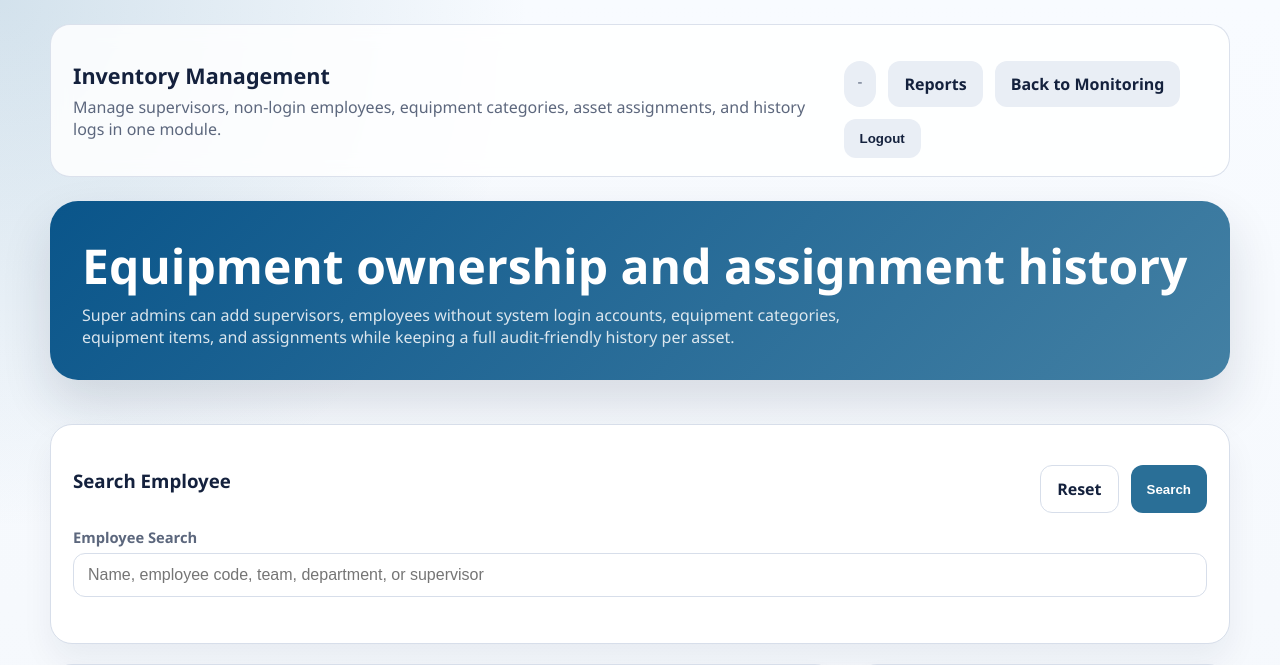
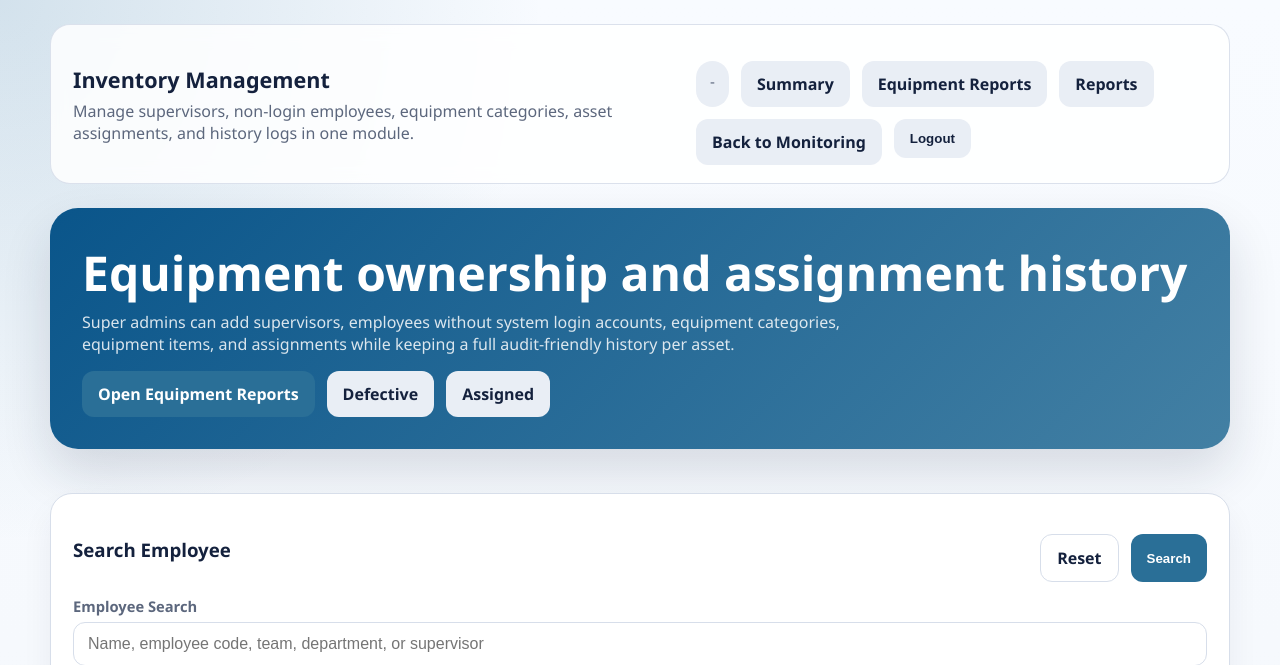
Before and after one commit to wacky004/Employee-tag-system, a Django app: template templates/inventory/dashboard.html in a window 1280 px wide. Shown: the top 665 px of the page. Run offline with Django 5.2, Linux system fonts and the light colour scheme; the template is opened without the code that fills it, so the values that code supplies are empty.

Commit message:
Add inventory navigation buttons for reports and audit log

```diff
--- a/templates/inventory/dashboard.html
+++ b/templates/inventory/dashboard.html
@@ -12,6 +12,11 @@
             </div>
             <div class="actions">
                 <div class="user-chip">{{ request.user.get_full_name|default:request.user.username }} - {{ request.user.get_role_display }}</div>
+                <a href="{% url 'inventory:summary' %}" class="button secondary">Summary</a>
+                <a href="{% url 'inventory:equipment-report-list' %}" class="button secondary">Equipment Reports</a>
+                {% if can_manage_inventory %}
+                <a href="{% url 'inventory:audit-log-list' %}" class="button secondary">Audit Log</a>
+                {% endif %}
                 <a href="{% url 'reports:center' %}" class="button secondary">Reports</a>
                 {% if request.user.role == "SUPER_ADMIN" %}
                 <a href="{% url 'accounts:super-admin-dashboard' %}" class="button secondary">Back to Super Admin</a>
@@ -28,6 +33,11 @@
         <section class="hero">
             <h2>Equipment ownership and assignment history</h2>
             <p>Super admins can add supervisors, employees without system login accounts, equipment categories, equipment items, and assignments while keeping a full audit-friendly history per asset.</p>
+            <div class="actions" style="margin-top: 16px;">
+                <a href="{% url 'inventory:equipment-report-list' %}" class="button">Open Equipment Reports</a>
+                <a href="{% url 'inventory:defective-equipment-report' %}" class="button secondary">Defective</a>
+                <a href="{% url 'inventory:assigned-equipment-report' %}" class="button secondary">Assigned</a>
+            </div>
         </section>
 
         <div class="mini-grid">
--- a/templates/inventory/summary_dashboard.html
+++ b/templates/inventory/summary_dashboard.html
@@ -12,6 +12,8 @@
             </div>
             <div class="actions">
                 <div class="user-chip">{{ request.user.get_full_name|default:request.user.username }} - {{ request.user.get_role_display }}</div>
+                <a href="{% url 'inventory:equipment-report-list' %}" class="button secondary">Equipment Reports</a>
+                <a href="{% url 'inventory:audit-log-list' %}" class="button secondary">Audit Log</a>
                 <a href="{% url 'inventory:dashboard' %}" class="button secondary">Inventory Home</a>
                 <form method="post" action="{% url 'logout' %}" class="button-form">
                     {% csrf_token %}
@@ -23,6 +25,10 @@
         <section class="hero">
             <h2>Inventory totals at a glance</h2>
             <p>Use this summary page to see the overall equipment count, assignment coverage, and people totals without opening the full management screens.</p>
+            <div class="actions" style="margin-top: 16px;">
+                <a href="{% url 'inventory:equipment-report-list' %}" class="button">Open Equipment Reports</a>
+                <a href="{% url 'inventory:unassigned-equipment-report' %}" class="button secondary">Unassigned</a>
+            </div>
         </section>
 
         <div class="mini-grid">
```
